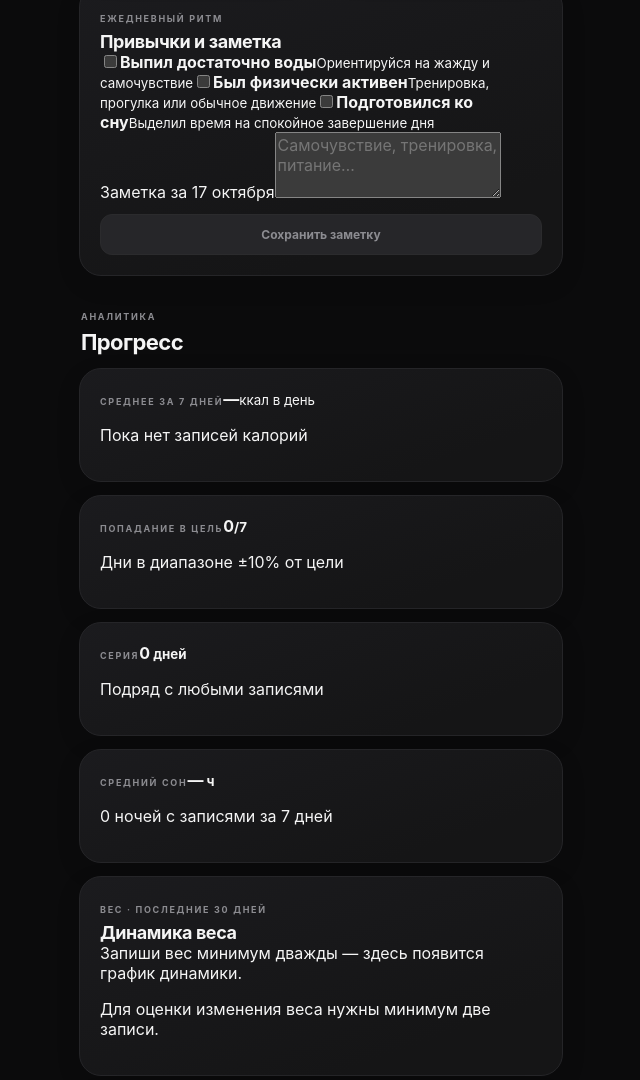
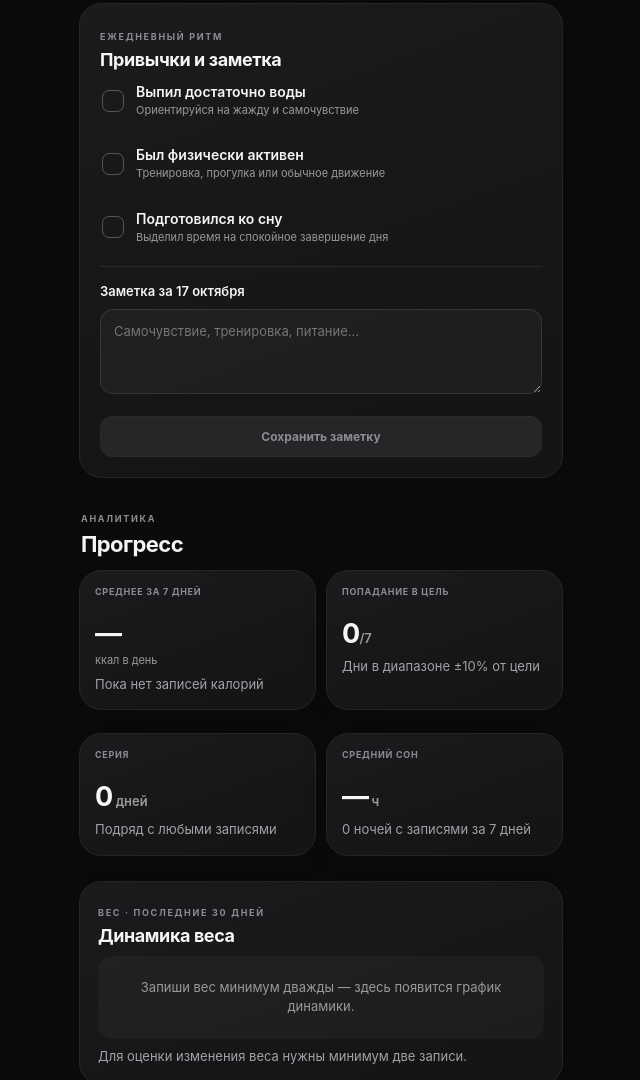
Before and after one commit to yagamicrying/yagami-track, a plain HTML site: page index.html in a window 1280 px wide. Shown: the part 850-1930 px from the top of the page, without its empty margins (319-959 px from the left). Drawn offline with Linux system fonts and the light colour scheme.

Commit message:
Style weekly analytics, weight chart and daily habit tools

```diff
--- a/styles.css
+++ b/styles.css
@@ -278,3 +278,39 @@ dialog::backdrop{transition:background-color 180ms ease}
 .history-page .history-row{padding:15px 4px}
 .roulette-page .roulette-hero{margin-bottom:14px}
 .app-shell{padding-bottom:calc(env(safe-area-inset-bottom) + 28px)}
+
+
+/* Weekly analysis, weight trend, streak, daily habits and notes */
+.daily-tools-card{margin-top:18px;padding:20px}
+.analysis-grid{display:grid;grid-template-columns:repeat(2,minmax(0,1fr));gap:10px;margin-bottom:12px}
+.analysis-metric{padding:15px;min-width:0}
+.analysis-metric>.eyebrow{display:block;min-height:25px;font-size:9px;letter-spacing:.7px}
+.analysis-metric>strong{display:block;font-size:27px;line-height:1.15;letter-spacing:-.8px;margin:7px 0 4px}
+.analysis-metric>strong small{font-size:13px;font-weight:600;letter-spacing:0;color:var(--text-secondary,#999)}
+.analysis-metric>small{display:block;color:var(--text-secondary,#999);font-size:11px}
+.analysis-metric p,.analysis-copy{color:var(--text-secondary,#a1a1a8);font-size:13px;line-height:1.5;margin:8px 0 0}
+.analysis-card{padding:18px;margin-bottom:12px}
+.analysis-card .section-heading{margin-bottom:10px}
+.weight-chart{width:100%;height:auto;display:block;overflow:visible}
+.weight-chart line{stroke:rgba(255,255,255,.10);stroke-width:1;stroke-dasharray:3 4}
+.weight-chart polyline{fill:none;stroke:#64a8ff;stroke-width:2.5;stroke-linecap:round;stroke-linejoin:round}
+.weight-chart circle{fill:#64a8ff;stroke:#171719;stroke-width:1.5}
+.chart-meta{display:flex;align-items:center;justify-content:space-between;gap:8px;font-size:10px;color:var(--text-secondary,#999)}
+.chart-meta strong{color:var(--text-primary,#f5f5f7);font-size:11px;white-space:nowrap}
+.chart-empty{padding:22px 12px;text-align:center;color:var(--text-secondary,#999);font-size:13px;line-height:1.5;background:rgba(255,255,255,.035);border-radius:14px}
+.habit-list{display:grid;gap:2px}
+.habit-row{display:flex;align-items:center;gap:12px;padding:13px 2px;cursor:pointer}
+.habit-row input{position:absolute;opacity:0;width:1px;height:1px}
+.habit-check{width:22px;height:22px;flex:0 0 22px;border:1.5px solid rgba(255,255,255,.26);border-radius:7px;display:grid;place-items:center;transition:background .18s ease,border-color .18s ease}
+.habit-row input:checked+.habit-check{background:#4b9bff;border-color:#4b9bff}
+.habit-row input:checked+.habit-check::after{content:'✓';font-size:14px;color:white;font-weight:700}
+.habit-row input:focus-visible+.habit-check{outline:2px solid #64a8ff;outline-offset:3px}
+.habit-copy{display:grid;gap:3px;min-width:0}
+.habit-copy strong{font-size:14px;font-weight:600}
+.habit-copy small{font-size:11px;color:var(--text-secondary,#999);line-height:1.4}
+.daily-note{border-top:1px solid rgba(255,255,255,.08);padding-top:16px;margin-top:8px;display:grid;gap:10px}
+.daily-note label{font-size:13px;font-weight:600}
+.daily-note textarea{width:100%;resize:vertical;min-height:82px;padding:12px 13px;border-radius:13px;border:1px solid rgba(255,255,255,.1);background:rgba(255,255,255,.04);color:inherit;font:inherit;font-size:13px;line-height:1.5;outline:none}
+.daily-note textarea:focus{border-color:rgba(100,168,255,.65)}
+.legacy-stats{margin-top:14px}
+@media(max-width:360px){.analysis-metric{padding:12px}.analysis-metric>strong{font-size:24px}.daily-tools-card{padding:16px}}
```
